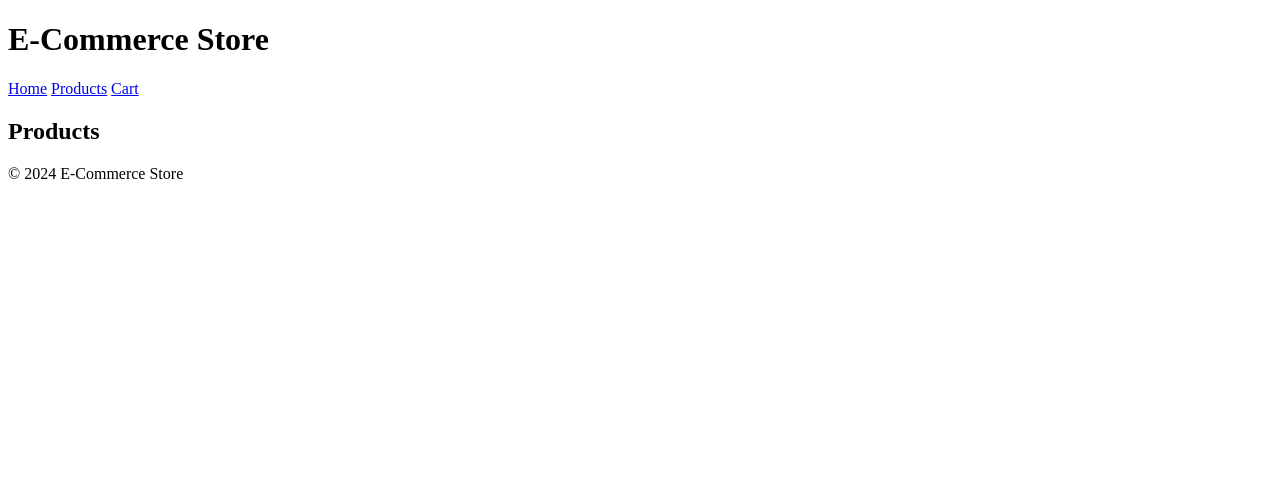
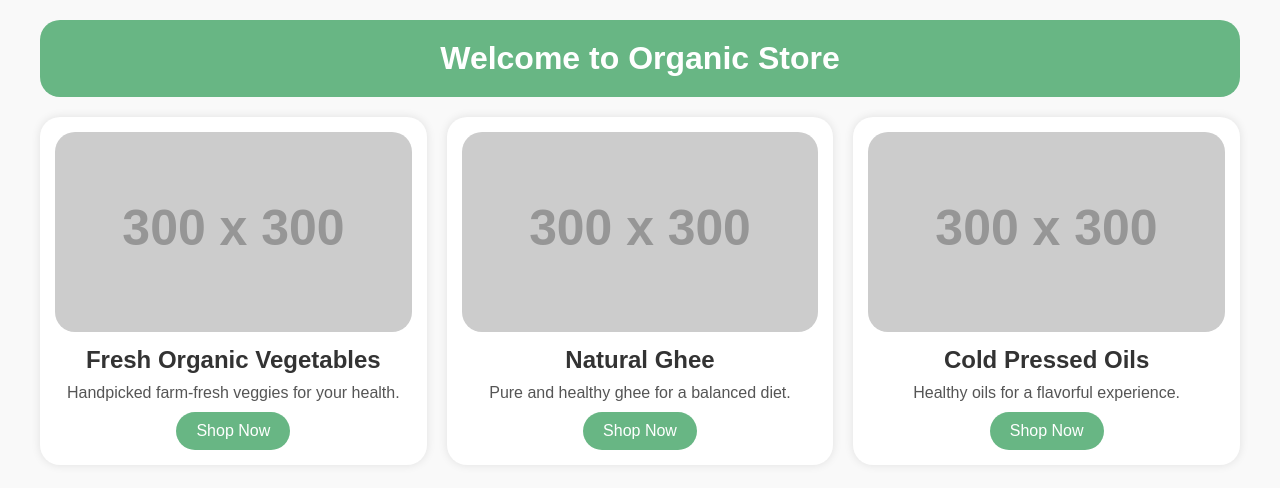
Before and after one commit to hemanthsabarih/FSS-Project, a plain HTML site: page index.html in a window 1280 px wide. Drawn offline with Linux system fonts and the light colour scheme; placeholder pictures from the web are drawn by us.

Commit message:
new code

```diff
--- a/index.html
+++ b/index.html
@@ -3,27 +3,100 @@
 <head>
     <meta charset="UTF-8">
     <meta name="viewport" content="width=device-width, initial-scale=1.0">
-    <title>E-Commerce Site</title>
-    <link rel="stylesheet" href="css/styles.css">
+    <title>Organic Store</title>
+    <style>
+        * {
+            margin: 0;
+            padding: 0;
+            box-sizing: border-box;
+            font-family: Arial, sans-serif;
+        }
+        body {
+            background-color: #f9f9f9;
+            padding: 20px;
+        }
+        .container {
+            max-width: 1200px;
+            margin: 0 auto;
+            text-align: center;
+        }
+        header {
+            background: #68b684;
+            padding: 20px;
+            border-radius: 20px;
+        }
+        header h1 {
+            color: white;
+        }
+        .product-grid {
+            display: grid;
+            grid-template-columns: repeat(auto-fit, minmax(300px, 1fr));
+            gap: 20px;
+            margin-top: 20px;
+        }
+        .product {
+            background: white;
+            padding: 15px;
+            border-radius: 20px;
+            box-shadow: 0 0 10px rgba(0, 0, 0, 0.1);
+            text-align: center;
+        }
+        .product img {
+            width: 100%;
+            height: 200px;
+            object-fit: cover;
+            border-radius: 20px;
+        }
+        .product h2 {
+            margin: 10px 0;
+            color: #333;
+        }
+        .product p {
+            color: #555;
+        }
+        .btn {
+            display: inline-block;
+            margin-top: 10px;
+            padding: 10px 20px;
+            background: #68b684;
+            color: white;
+            text-decoration: none;
+            border-radius: 20px;
+            transition: background 0.3s;
+        }
+        .btn:hover {
+            background: #4f9265;
+        }
+    </style>
 </head>
 <body>
-    <header>
-        <h1>E-Commerce Store</h1>
-        <nav>
-            <a href="#">Home</a>
-            <a href="#">Products</a>
-            <a href="#">Cart</a>
-        </nav>
-    </header>
-    <main>
-        <h2>Products</h2>
-        <div id="product-list">
-            <!-- Products will be dynamically loaded here -->
+    <div class="container">
+        <header>
+            <h1>Welcome to Organic Store</h1>
+        </header>
+
+        <div class="product-grid">
+            <div class="product">
+                <img src="https://via.placeholder.com/300" alt="Organic Vegetables">
+                <h2>Fresh Organic Vegetables</h2>
+                <p>Handpicked farm-fresh veggies for your health.</p>
+                <a href="#" class="btn">Shop Now</a>
+            </div>
+
+            <div class="product">
+                <img src="https://via.placeholder.com/300" alt="Natural Ghee">
+                <h2>Natural Ghee</h2>
+                <p>Pure and healthy ghee for a balanced diet.</p>
+                <a href="#" class="btn">Shop Now</a>
+            </div>
+
+            <div class="product">
+                <img src="https://via.placeholder.com/300" alt="Cold Pressed Oils">
+                <h2>Cold Pressed Oils</h2>
+                <p>Healthy oils for a flavorful experience.</p>
+                <a href="#" class="btn">Shop Now</a>
+            </div>
         </div>
-    </main>
-    <footer>
-        <p>&copy; 2024 E-Commerce Store</p>
-    </footer>
-    <script src="js/scripts.js"></script>
+    </div>
 </body>
 </html>
```
